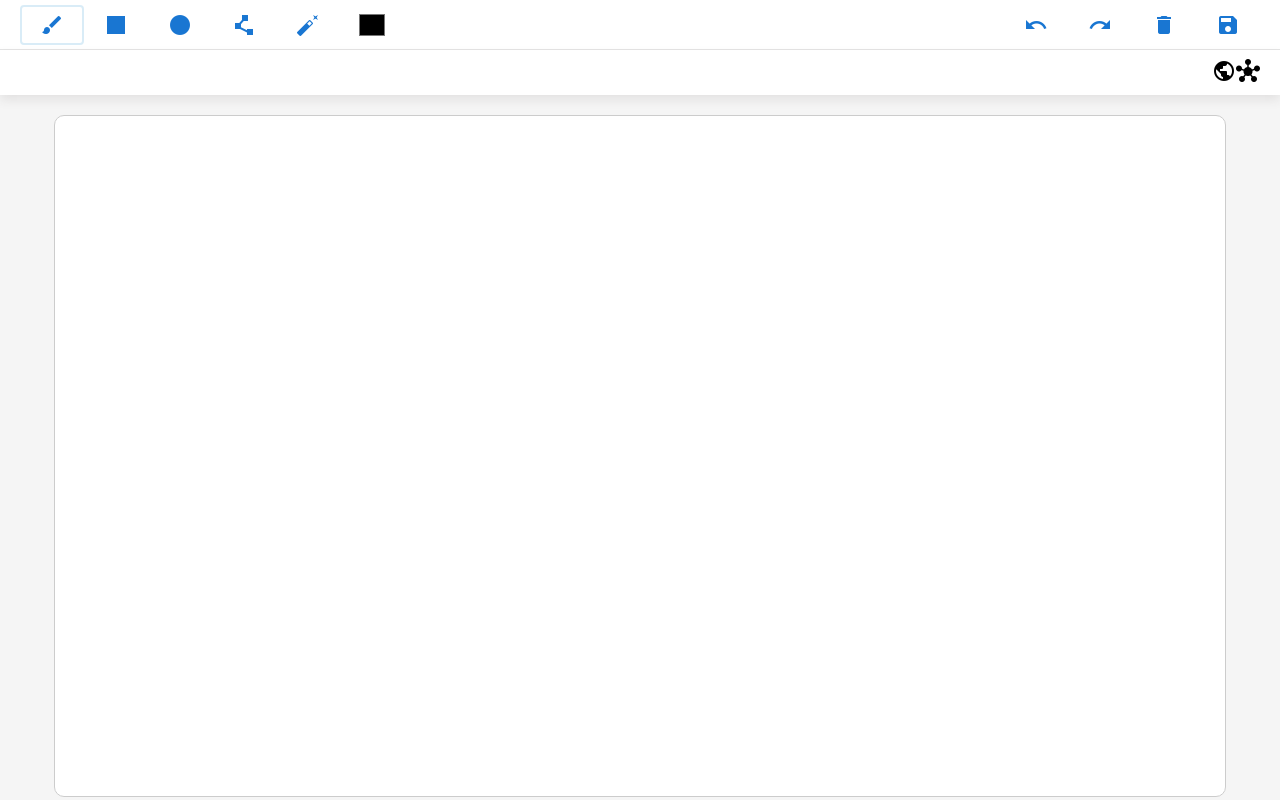
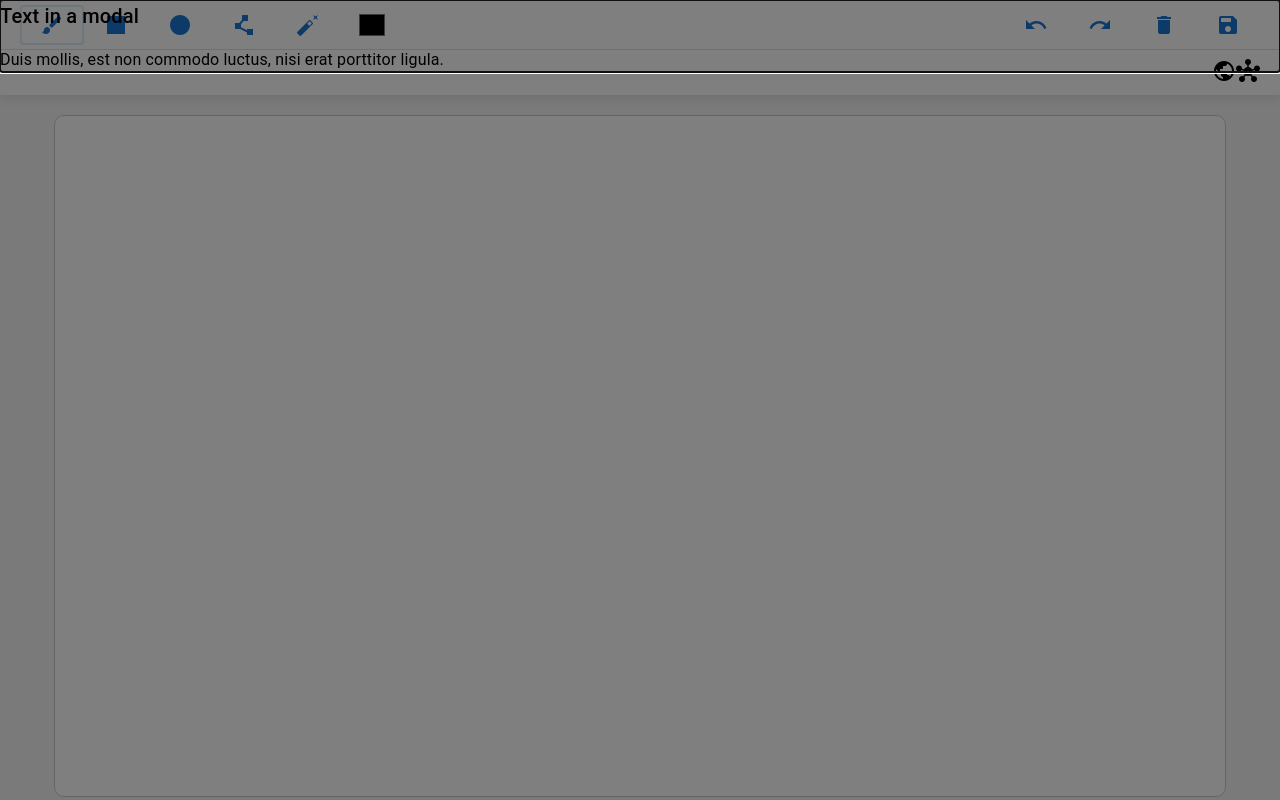
Before and after one commit to c0sc0s/reactPaint, a React (Vite) app in the folder client/: page / in a window 1280 px wide. Built offline with nearby package versions, Linux system fonts and the light colour scheme.

Commit message:
build: loginModal basic

```diff
--- /dev/null
+++ b/client/src/components/LoginModal/index.tsx
@@ -0,0 +1,66 @@
+import { Box, Modal, Typography } from "@mui/material";
+import { FormEvent, useEffect, useState } from "react";
+import { toast } from "react-hot-toast";
+
+export default function LoginModal() {
+  const [isModalOpen, setIsModalOpen] = useState(false);
+  const [localUsername, setLocalUsername] = useState("");
+  const [isError, setIsError] = useState(false);
+  // const { id } = useParams() as { id: string };
+
+  useEffect(() => {
+    //todo: refactor to do more judiciously
+    setIsModalOpen(true);
+  });
+
+  // todo: form validation
+  // const connectHandler = async (e?: FormEvent) => {
+  //   e?.preventDefault();
+
+  //   if (localUsername) {
+  //     const response = await toast.promise(
+  //       loginUser(localUsername, id),
+  //       {
+  //         loading: "Загрузка...",
+  //         success: <span>Подключено</span>,
+  //         error: (err) => <span>{err.response.data.message}</span>,
+  //       },
+  //       {
+  //         style: {
+  //           width: "250px",
+  //         },
+  //       }
+  //     );
+
+  //     canvasState.setUsername(localUsername);
+  //     canvasState.setAuth(true);
+  //     usersState.setUsers(response.users);
+
+  //     setIsModalOpen(false);
+  //     setIsError(false);
+  //     setLocalUsername("");
+  //   } else {
+  //     setIsError(true);
+  //   }
+  // };
+
+  return (
+    <div>
+      <Modal
+        open={isModalOpen}
+        // onClose={handleClose}
+        aria-labelledby="modal-modal-title"
+        aria-describedby="modal-modal-description"
+      >
+        <Box>
+          <Typography id="modal-modal-title" variant="h6" component="h2">
+            Text in a modal
+          </Typography>
+          <Typography id="modal-modal-description" sx={{ mt: 2 }}>
+            Duis mollis, est non commodo luctus, nisi erat porttitor ligula.
+          </Typography>
+        </Box>
+      </Modal>
+    </div>
+  );
+}
--- a/client/src/pages/Home.tsx
+++ b/client/src/pages/Home.tsx
@@ -2,6 +2,7 @@ import { FC } from "react";
 import Canvas from "components/Canvas";
 import SettingBar from "components/TopBar/SettingBar";
 import ToolBar from "components/TopBar/ToolBar";
+import LoginModal from "@/components/LoginModal";
 
 const Home: FC = () => {
   return (
@@ -11,6 +12,7 @@ const Home: FC = () => {
       <div className="container">
         <Canvas></Canvas>
       </div>
+      <LoginModal></LoginModal>
     </>
   );
 };
```
